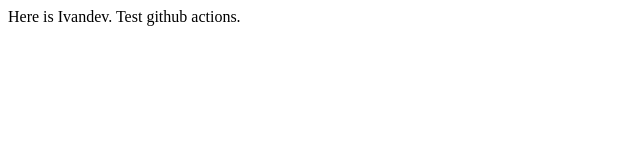
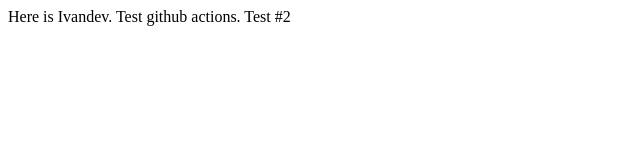
Before and after one commit to Vagantem/Ivandev, a plain HTML site: page index.html in a window 1280 px wide. Shown: the full height of the page, 0-640 px from the left. Drawn offline with Linux system fonts and the light colour scheme.

Commit message:
testing github actions

```diff
--- a/index.html
+++ b/index.html
@@ -5,6 +5,6 @@
     <title>Ivandev | Frontend developer</title>
 </head>
 <body>
-Here is Ivandev. Test github actions.
+Here is Ivandev. Test github actions. Test #2
 </body>
 </html>
```
